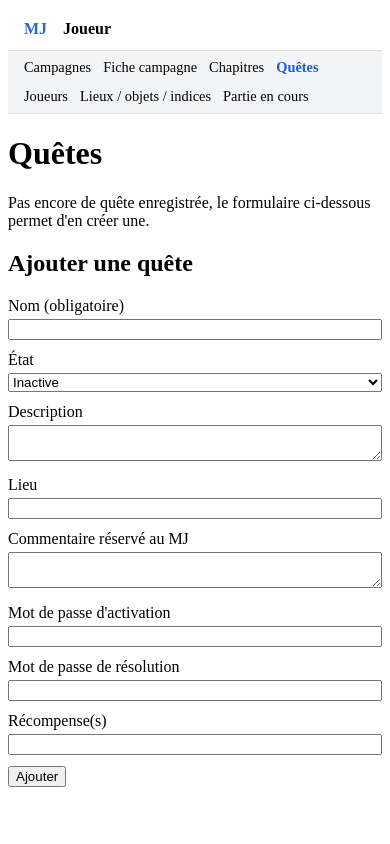
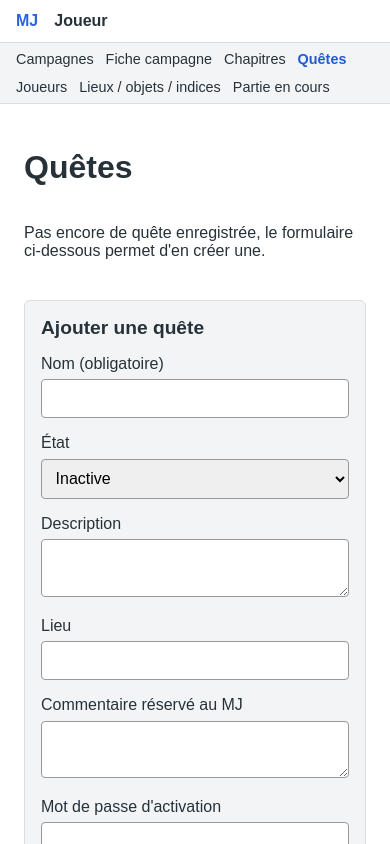
Before and after one commit to MaeRiz/dev-fullstack-jdr, a Vue app: page /mj/quetes/edition in a window 390 px wide. Shown: the top 844 px of the page. Built offline with nearby package versions, Linux system fonts and the light colour scheme.

Commit message:
uniformisation du visuel pour campagne et quetes

```diff
--- a/src/App.vue
+++ b/src/App.vue
@@ -8,3 +8,11 @@ import NavMenu from "@/components/NavMenu.vue";
 </template>
 
 <style scoped></style>
+
+<style>
+body {
+	margin: 0;
+	font-family: Arial, sans-serif;
+	color: #263238;
+}
+</style>
--- a/src/components/campagnes/CampagneFormulaire.vue
+++ b/src/components/campagnes/CampagneFormulaire.vue
@@ -63,38 +63,77 @@ function gererSubmit() {
 
 			<div class="actions">
 				<button type="submit">{{ campagne ? "Enregistrer" : "Ajouter" }}</button>
-				<button v-if="campagne" type="button" @click="emit('annuler')">Annuler</button>
+				<button v-if="campagne" type="button" class="secondaire" @click="emit('annuler')">
+					Annuler
+				</button>
 			</div>
 		</form>
 	</section>
 </template>
 
 <style scoped>
+section {
+	padding: 1rem;
+	border: 1px solid #ddd;
+	border-radius: 6px;
+	background: #f3f4f6;
+}
+
+h2 {
+	margin-top: 0;
+	font-size: 1.2rem;
+}
+
 form {
 	display: flex;
 	flex-direction: column;
-	gap: 0.75rem;
-	max-width: 24rem;
+	gap: 1rem;
 }
 
 label {
 	display: block;
-	margin-bottom: 0.25rem;
+	margin-bottom: 0.4rem;
 }
 
 input,
 select,
 textarea {
+	box-sizing: border-box;
 	width: 100%;
-	box-sizing: border-box;
+	padding: 0.6rem;
+	border: 1px solid #999;
+	border-radius: 4px;
+	font: inherit;
+}
+
+textarea {
+	resize: vertical;
 }
 
 .actions {
 	display: flex;
+	flex-wrap: wrap;
 	gap: 0.5rem;
 }
 
+button {
+	padding: 0.6rem 1rem;
+	border: 1px solid #215ad3;
+	border-radius: 4px;
+	background: #215ad3;
+	color: white;
+	font: inherit;
+	cursor: pointer;
+}
+
+button.secondaire {
+	border-color: #999;
+	background: white;
+	color: #263238;
+}
+
 [role="alert"] {
+	margin: 0;
 	color: #a02020;
 }
 </style>
--- a/src/components/campagnes/CampagneListe.vue
+++ b/src/components/campagnes/CampagneListe.vue
@@ -8,10 +8,10 @@ const emit = defineEmits(["modifier", "dupliquer", "supprimer"]);
 		<li v-for="campagne in campagnes" :key="campagne.id">
 			<h2>{{ campagne.nom }}</h2>
 			<p>État : {{ campagne.etat }}</p>
-			<p>{{ campagne.description || "Aucune description." }}</p>
+			<p class="description">{{ campagne.description || "Aucune description." }}</p>
 			<details v-if="campagne.commentaire">
 				<summary>Commentaire MJ</summary>
-				<p>{{ campagne.commentaire }}</p>
+				<p class="description">{{ campagne.commentaire }}</p>
 			</details>
 			<div class="actions">
 				<button type="button" :aria-label="`Modifier ${campagne.nom}`" @click="emit('modifier', campagne.id)">
@@ -20,7 +20,12 @@ const emit = defineEmits(["modifier", "dupliquer", "supprimer"]);
 				<button type="button" :aria-label="`Dupliquer ${campagne.nom}`" @click="emit('dupliquer', campagne.id)">
 					Dupliquer
 				</button>
-				<button type="button" :aria-label="`Supprimer ${campagne.nom}`" @click="emit('supprimer', campagne.id)">
+				<button
+					type="button"
+					class="supprimer"
+					:aria-label="`Supprimer ${campagne.nom}`"
+					@click="emit('supprimer', campagne.id)"
+				>
 					Supprimer
 				</button>
 			</div>
@@ -30,25 +35,50 @@ const emit = defineEmits(["modifier", "dupliquer", "supprimer"]);
 
 <style scoped>
 ul {
+	padding: 0;
 	list-style: none;
-	padding: 0;
 }
 
 li {
 	margin-bottom: 1rem;
-	padding: 0.75rem;
+	padding: 1rem;
 	border: 1px solid #ddd;
-	border-radius: 4px;
+	border-radius: 6px;
+	overflow-wrap: anywhere;
 }
 
 h2 {
-	margin: 0 0 0.25rem;
-	font-size: 1.1rem;
+	margin-top: 0;
+	font-size: 1.2rem;
+}
+
+.description {
+	white-space: pre-wrap;
+}
+
+summary {
+	cursor: pointer;
 }
 
 .actions {
 	display: flex;
+	flex-wrap: wrap;
 	gap: 0.5rem;
-	margin-top: 0.5rem;
+	margin-top: 1rem;
+}
+
+button {
+	padding: 0.5rem 0.75rem;
+	border: 1px solid #999;
+	border-radius: 4px;
+	background: white;
+	color: #263238;
+	font: inherit;
+	cursor: pointer;
+}
+
+button.supprimer {
+	border-color: #c99393;
+	color: #a02020;
 }
 </style>
--- a/src/components/quetes/QueteFormulaire.vue
+++ b/src/components/quetes/QueteFormulaire.vue
@@ -104,23 +104,36 @@ function gererSubmit() {
 
 			<div class="actions">
 				<button type="submit">{{ quete ? "Enregistrer" : "Ajouter" }}</button>
-				<button v-if="quete" type="button" @click="emit('annuler')">Annuler</button>
+				<button v-if="quete" type="button" class="secondaire" @click="emit('annuler')">
+					Annuler
+				</button>
 			</div>
 		</form>
 	</section>
 </template>
 
 <style scoped>
+section {
+	padding: 1rem;
+	border: 1px solid #ddd;
+	border-radius: 6px;
+	background: #f3f4f6;
+}
+
+h2 {
+	margin-top: 0;
+	font-size: 1.2rem;
+}
+
 form {
 	display: flex;
 	flex-direction: column;
-	gap: 0.7rem;
-	max-width: 26rem;
+	gap: 1rem;
 }
 
 label {
 	display: block;
-	margin-bottom: 0.25rem;
+	margin-bottom: 0.4rem;
 }
 
 input,
@@ -128,14 +141,40 @@ select,
 textarea {
 	box-sizing: border-box;
 	width: 100%;
+	padding: 0.6rem;
+	border: 1px solid #999;
+	border-radius: 4px;
+	font: inherit;
 }
 
-[role="alert"] {
-	color: #a02020;
+textarea {
+	resize: vertical;
 }
 
 .actions {
 	display: flex;
+	flex-wrap: wrap;
 	gap: 0.5rem;
 }
+
+button {
+	padding: 0.6rem 1rem;
+	border: 1px solid #215ad3;
+	border-radius: 4px;
+	background: #215ad3;
+	color: white;
+	font: inherit;
+	cursor: pointer;
+}
+
+button.secondaire {
+	border-color: #999;
+	background: white;
+	color: #263238;
+}
+
+[role="alert"] {
+	margin: 0;
+	color: #a02020;
+}
 </style>
--- a/src/components/quetes/QueteListe.vue
+++ b/src/components/quetes/QueteListe.vue
@@ -9,10 +9,10 @@ const emit = defineEmits(["modifier", "dupliquer", "supprimer"]);
 			<h2>{{ quete.nom }}</h2>
 			<p>État : {{ quete.etat }}</p>
 			<p v-if="quete.lieu">Lieu : {{ quete.lieu }}</p>
-			<p>{{ quete.description || "Aucune description." }}</p>
+			<p class="description">{{ quete.description || "Aucune description." }}</p>
 			<details v-if="quete.commentaire">
 				<summary>Commentaire MJ</summary>
-				<p>{{ quete.commentaire }}</p>
+				<p class="description">{{ quete.commentaire }}</p>
 			</details>
 			<div class="actions">
 				<button type="button" :aria-label="`Modifier ${quete.nom}`" @click="emit('modifier', quete.id)">
@@ -21,7 +21,12 @@ const emit = defineEmits(["modifier", "dupliquer", "supprimer"]);
 				<button type="button" :aria-label="`Dupliquer ${quete.nom}`" @click="emit('dupliquer', quete.id)">
 					Dupliquer
 				</button>
-				<button type="button" :aria-label="`Supprimer ${quete.nom}`" @click="emit('supprimer', quete.id)">
+				<button
+					type="button"
+					class="supprimer"
+					:aria-label="`Supprimer ${quete.nom}`"
+					@click="emit('supprimer', quete.id)"
+				>
 					Supprimer
 				</button>
 			</div>
@@ -36,20 +41,45 @@ ul {
 }
 
 li {
-	margin-bottom: 0.9rem;
-	padding: 0.75rem;
+	margin-bottom: 1rem;
+	padding: 1rem;
 	border: 1px solid #ddd;
 	border-radius: 6px;
+	overflow-wrap: anywhere;
 }
 
 h2 {
-	margin: 0 0 0.25rem;
-	font-size: 1.1rem;
+	margin-top: 0;
+	font-size: 1.2rem;
+}
+
+.description {
+	white-space: pre-wrap;
+}
+
+summary {
+	cursor: pointer;
 }
 
 .actions {
 	display: flex;
+	flex-wrap: wrap;
 	gap: 0.5rem;
-	margin-top: 0.5rem;
+	margin-top: 1rem;
+}
+
+button {
+	padding: 0.5rem 0.75rem;
+	border: 1px solid #999;
+	border-radius: 4px;
+	background: white;
+	color: #263238;
+	font: inherit;
+	cursor: pointer;
+}
+
+button.supprimer {
+	border-color: #c99393;
+	color: #a02020;
 }
 </style>
--- a/src/views/mj/EditionCampagneView.vue
+++ b/src/views/mj/EditionCampagneView.vue
@@ -73,12 +73,23 @@ watch(
 </script>
 
 <template>
+	<main class="campagnes-page">
 		<h1>Fiche campagne</h1>
-
 		<p v-if="messageStockage" role="alert">{{ messageStockage }}</p>
 
-	<p v-if="campagnes.length === 0">Aucune campagne pour le moment. Utilisez le formulaire pour en ajouter une.</p>
-	<CampagneListe v-else :campagnes="campagnes" @modifier="modifier" @dupliquer="dupliquer" @supprimer="supprimer" />
+		<div class="colonnes">
+			<section aria-label="Liste des campagnes">
+				<p v-if="campagnes.length === 0">
+					Aucune campagne pour le moment. Utilisez le formulaire pour en ajouter une.
+				</p>
+				<CampagneListe
+					v-else
+					:campagnes="campagnes"
+					@modifier="modifier"
+					@dupliquer="dupliquer"
+					@supprimer="supprimer"
+				/>
+			</section>
 
 			<CampagneFormulaire
 				:key="campagneEnEdition ? campagneEnEdition.id : 'nouvelle'"
@@ -86,4 +97,27 @@ watch(
 				@sauvegarde="sauvegarder"
 				@annuler="campagneEnEdition = null"
 			/>
+		</div>
+	</main>
 </template>
+
+<style scoped>
+.campagnes-page {
+	max-width: 1100px;
+	margin: auto;
+	padding: 1.5rem;
+}
+
+.colonnes {
+	display: grid;
+	grid-template-columns: minmax(0, 3fr) minmax(0, 2fr);
+	align-items: start;
+	gap: 1.5rem;
+}
+
+@media (max-width: 700px) {
+	.colonnes {
+		grid-template-columns: 1fr;
+	}
+}
+</style>
--- a/src/views/mj/EditionQueteView.vue
+++ b/src/views/mj/EditionQueteView.vue
@@ -83,12 +83,23 @@ watch(
 </script>
 
 <template>
+	<main class="quetes-page">
 		<h1>Quêtes</h1>
-
 		<p v-if="messageStockage" role="alert">{{ messageStockage }}</p>
 
-	<p v-if="quetes.length === 0">Pas encore de quête enregistrée, le formulaire ci-dessous permet d'en créer une.</p>
-	<QueteListe v-else :quetes="quetes" @modifier="modifier" @dupliquer="dupliquer" @supprimer="supprimer" />
+		<div class="colonnes">
+			<section aria-label="Liste des quêtes">
+				<p v-if="quetes.length === 0">
+					Pas encore de quête enregistrée, le formulaire ci-dessous permet d'en créer une.
+				</p>
+				<QueteListe
+					v-else
+					:quetes="quetes"
+					@modifier="modifier"
+					@dupliquer="dupliquer"
+					@supprimer="supprimer"
+				/>
+			</section>
 
 			<QueteFormulaire
 				:key="queteEnEdition ? queteEnEdition.id : 'nouvelle'"
@@ -96,4 +107,27 @@ watch(
 				@sauvegarde="sauvegarder"
 				@annuler="queteEnEdition = null"
 			/>
+		</div>
+	</main>
 </template>
+
+<style scoped>
+.quetes-page {
+	max-width: 1100px;
+	margin: auto;
+	padding: 1.5rem;
+}
+
+.colonnes {
+	display: grid;
+	grid-template-columns: minmax(0, 3fr) minmax(0, 2fr);
+	align-items: start;
+	gap: 1.5rem;
+}
+
+@media (max-width: 700px) {
+	.colonnes {
+		grid-template-columns: 1fr;
+	}
+}
+</style>
```
Lines whose indentation alone changed are shown as unchanged.
